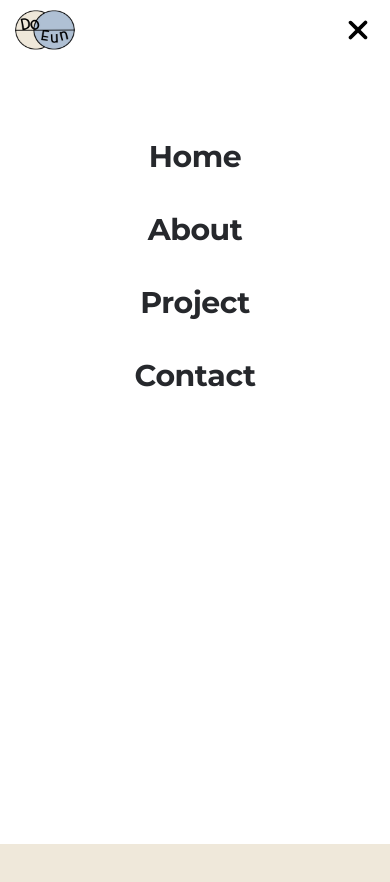
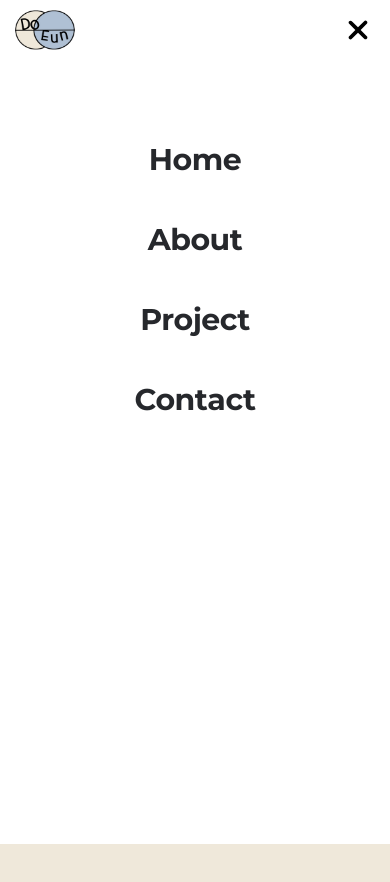
Before and after one commit to kde5813930/Portfolio-Doeun, a plain HTML site: page index.html in a window 390 px wide. Both pictures are taken after a click on the button "btn-hamburger". Shown: the top 882 px of the page. Drawn offline with nearby package versions, Linux system fonts and the light colour scheme; a web font is replaced by a local one.

Commit message:
fix : style 수정

```diff
--- a/css/nav.css
+++ b/css/nav.css
@@ -5,9 +5,8 @@
 .header-inner .logo a{display:block;width:80px;height:80px;font-size:0;background:url('../images/logo.png') no-repeat center;background-size:80px 50px}
 
 /* gnb */
-.gnb-list{display:flex;align-items:center;}
-.gnb-list li .depth01{padding:0 15px;font-size:1.8rem;font-weight:500;}
-
+.gnb .gnb-list{display:flex;align-items:center;}
+.gnb-list li .depth01{display:block;padding:0 15px;font-size:1.8rem;font-weight:500;height:80px;line-height:80px;}
 
 /* footer */
 .footer .footer-inner{overflow: hidden;display:flex;flex-direction:column;align-items:center;max-width:1280px;width:100%;margin:0 auto;padding:150px 20px 75px;}
@@ -55,7 +54,7 @@
     .header.active .header-inner .gnb{display:block;}
     .header-inner .gnb .gnb-list{flex-direction:column;height:100%;padding-top:60px;}
 
-    .gnb-list li .depth01{display:block;padding:20px 0;font-size:3rem;}
+    .gnb-list li .depth01{display:block;height:auto;padding:25px 0;font-size:3rem;line-height:1;}
 
     .btn-hamburger{position:absolute;right:12px;top:10px;width:40px;height:40px;background-image:url('../images/common/btn_hamburger.svg');background-repeat:no-repeat;background-position:center center;font-size:0;}
     .btn-hamburger.active{background-image:url('../images/common/btn_close.svg');background-size:30px 30px;}
--- a/css/reset.css
+++ b/css/reset.css
@@ -19,6 +19,7 @@ html,body,div,span,object,iframe,h1,h2,h3,h4,h5,h6,p,blockquote,pre,abbr,address
 
 html {
     font-size: 10px;
+    scroll-behavior: smooth;
 }
 
 body {
```
